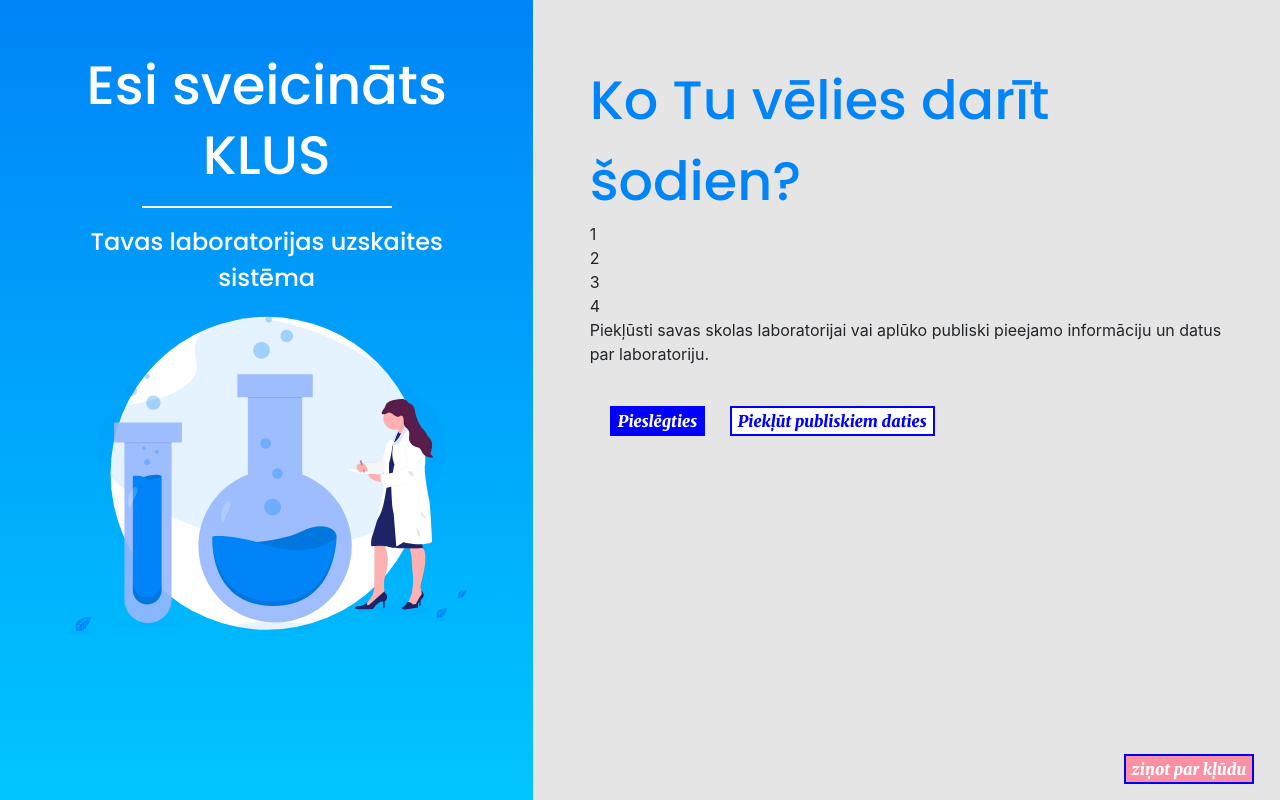
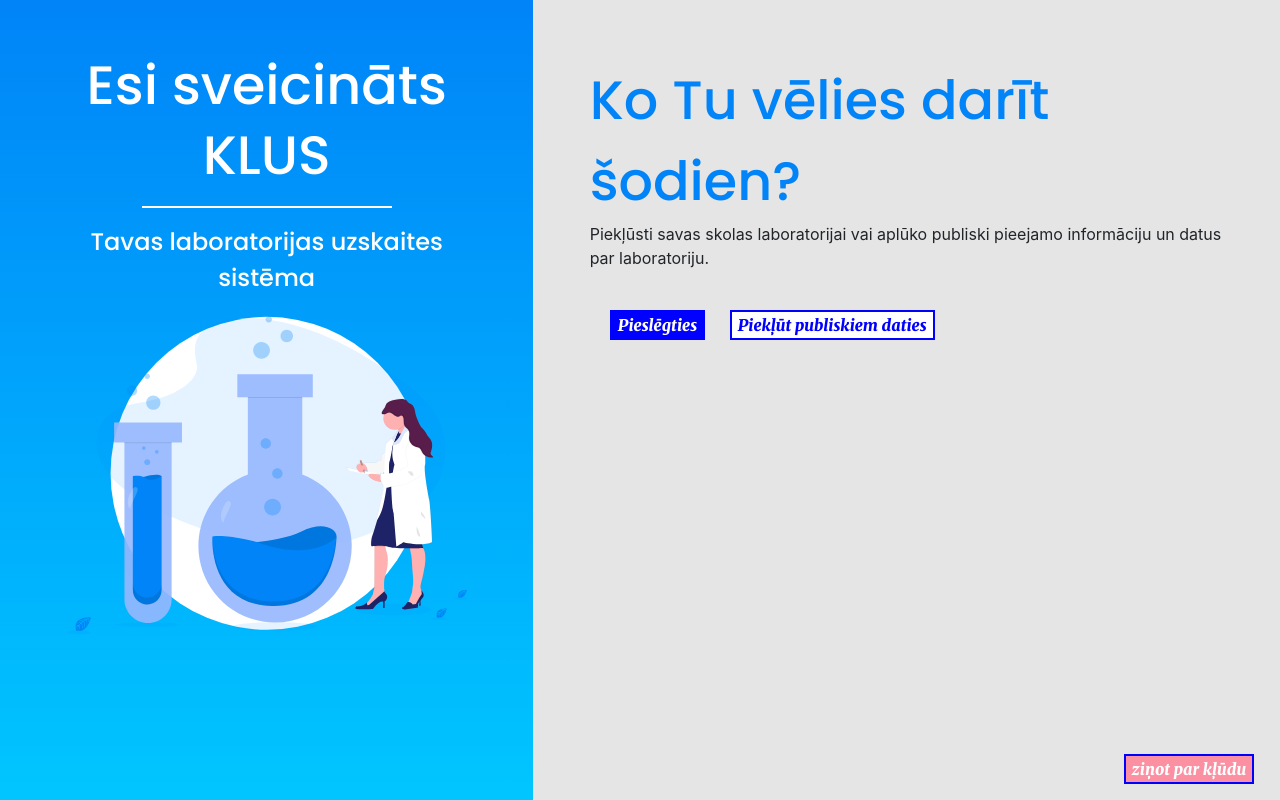
Before and after one commit to GunaPentjusa/startit-plus, a plain HTML site: page index.html in a window 1280 px wide. Drawn offline with nearby package versions, Linux system fonts and the light colour scheme; a script that the page names is missing.

Commit message:
izmaiņas ttt

```diff
--- a/index.html
+++ b/index.html
@@ -31,10 +31,7 @@
           <div class="jautajums">
             Ko Tu vēlies darīt šodien?
             </div>
-         <div>1</div>
-         <div>2</div>
-         <div>3</div>
-         <div>4</div>
+
           <text>Piekļūsti savas skolas laboratorijai vai aplūko publiski pieejamo informāciju un datus par laboratoriju.</text><br>
          <div class="pozic">
           <button class="button1">Pieslēgties</button>
```
